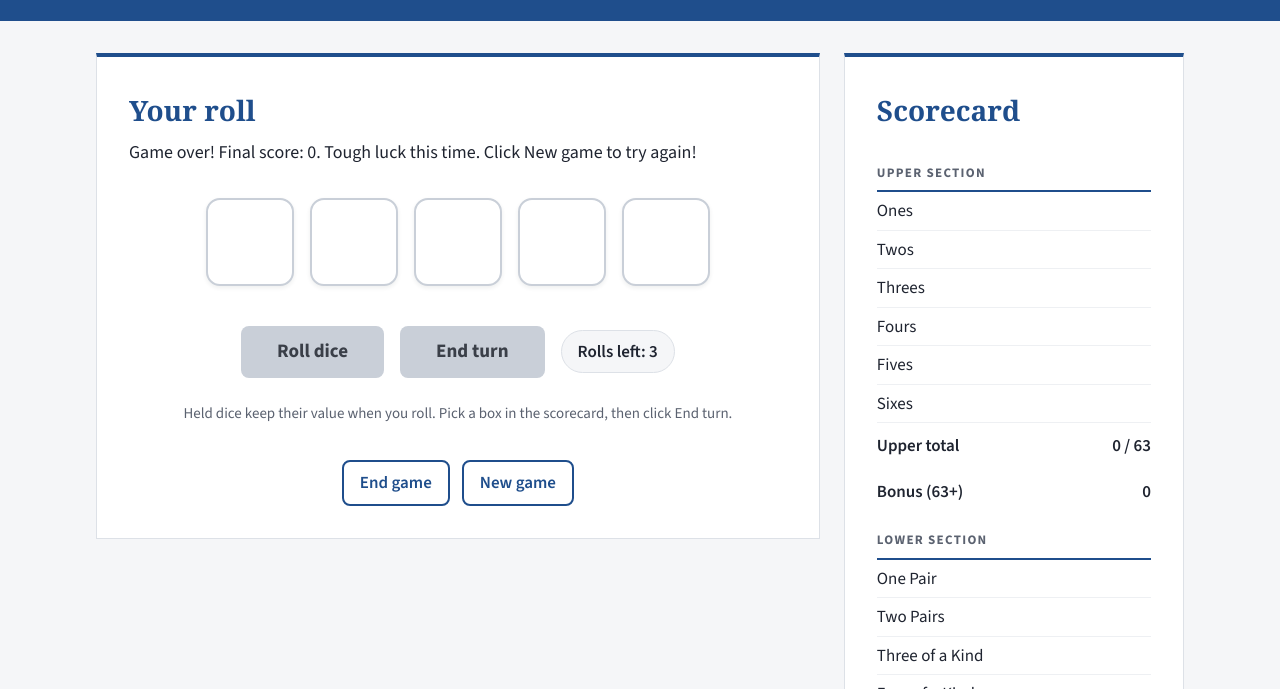
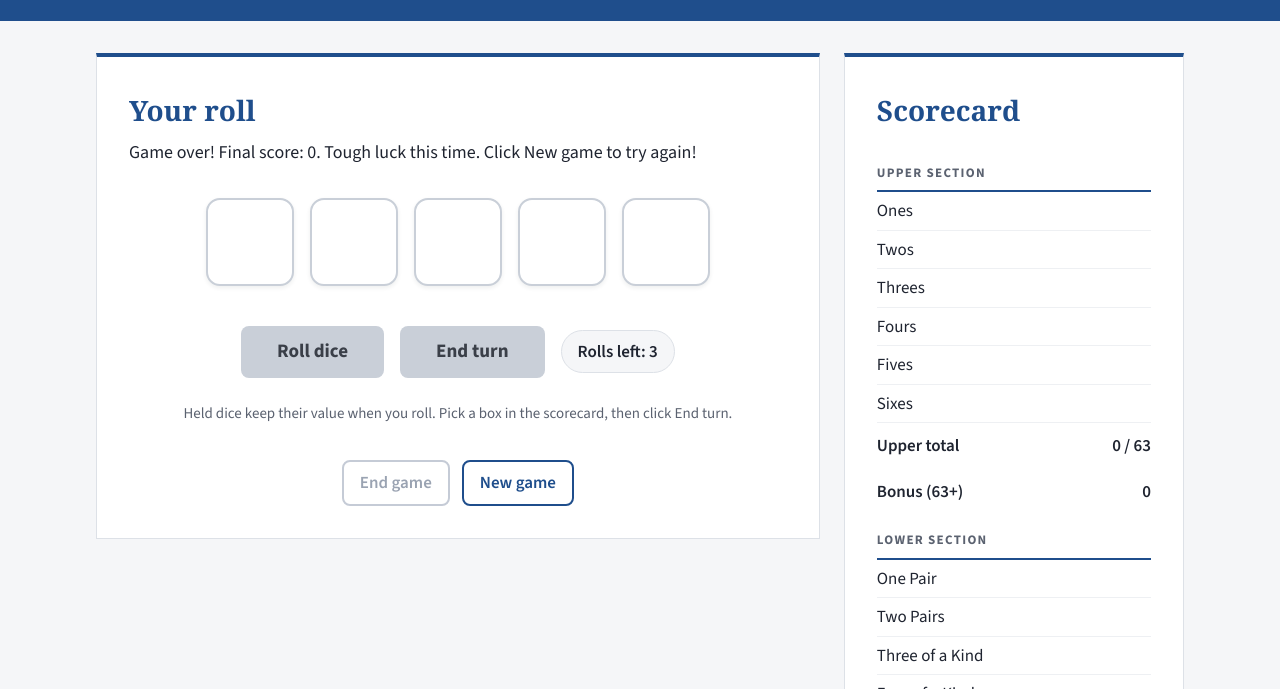
Before and after one commit to 2Kbest/yatzy-Assignments-1-and-2-, a plain HTML site: page index.html in a window 1280 px wide. Both pictures are taken after a click on the button "End game". Shown: the part 111-800 px from the top of the page. Drawn offline with nearby package versions, Linux system fonts and the light colour scheme.

```diff
--- a/main.js
+++ b/main.js
@@ -117,8 +117,10 @@
   turnNumber.textContent = game.currentRound;
 
   // Buttons only work when they make sense
+    // Buttons only work when they make sense
   rollButton.disabled = game.gameOver || game.rollsLeft === 0;
   endTurnButton.disabled = game.gameOver || selectedCategory === null;
+  endGameButton.disabled = game.gameOver;
 
   drawScorecard();
 }
--- a/style.css
+++ b/style.css
@@ -374,3 +374,10 @@
 .secondary-button:hover {
   background: #eef3fa;
 }
+/* End game when the game is already over */
+.secondary-button:disabled {
+  border-color: #c5cbd6;
+  color: #9aa3b2;
+  background: #fff;
+  cursor: not-allowed;
+}
```
